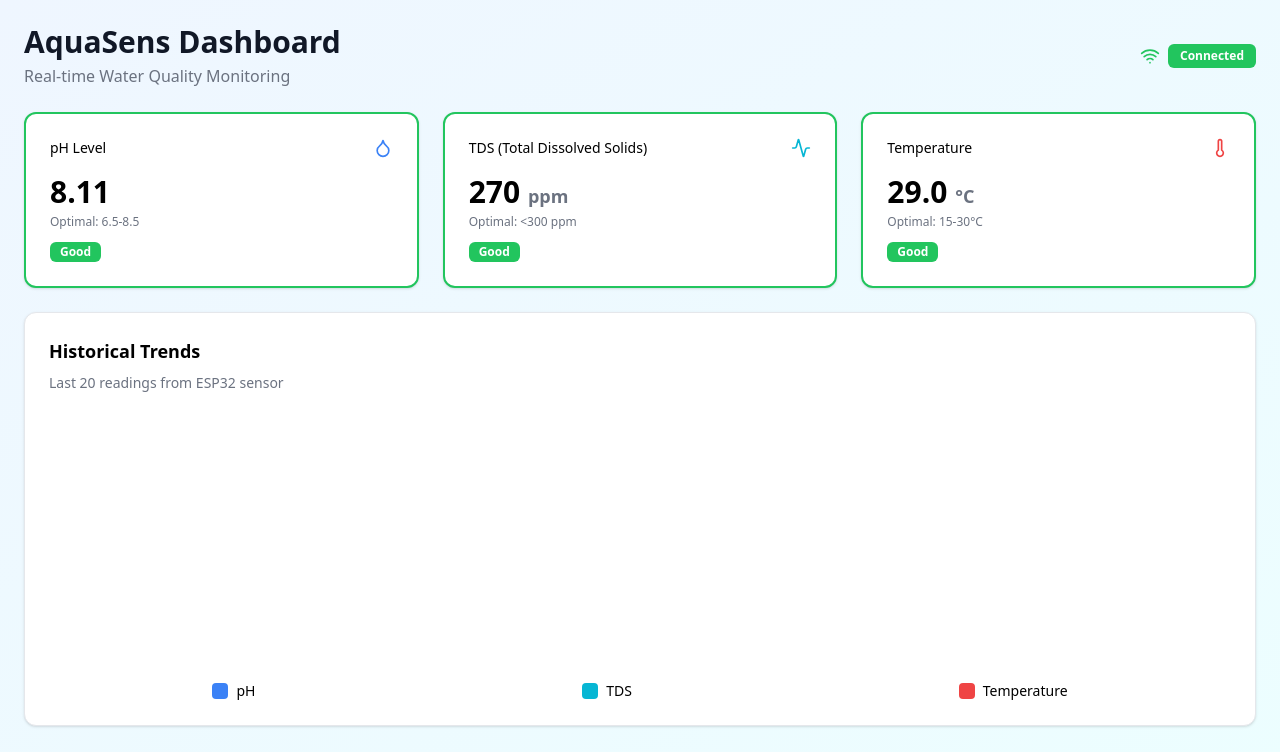
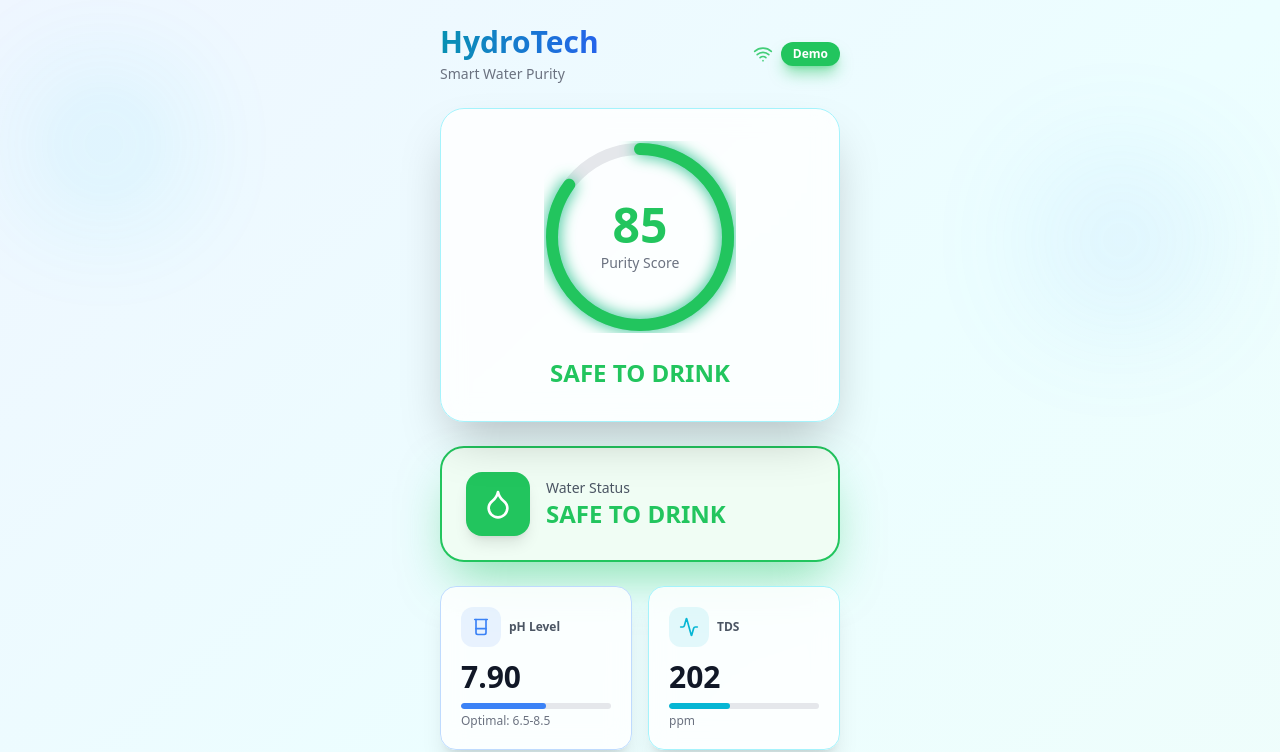
Before and after one commit to 0601sasirl/aquasens, a React (Vite) app: page / in a window 1280 px wide. Shown: the top 752 px of the page. Built offline with nearby package versions, Linux system fonts and the light colour scheme.

Commit message:
feat: upgrade dashboard with purity gauge, turbidity, and animations

```diff
--- a/src/react-app/pages/Dashboard.tsx
+++ b/src/react-app/pages/Dashboard.tsx
@@ -1,204 +1,351 @@
 import { useState, useEffect } from "react";
-import { Droplet, Thermometer, Activity, AlertTriangle, Wifi, WifiOff } from "lucide-react";
+import { Droplet, Thermometer, Activity, AlertTriangle, Wifi, WifiOff, Waves, Beaker } from "lucide-react";
 
 interface SensorData {
   ph: number;
   tds: number;
+  turbidity: number;
   temperature: number;
   timestamp: Date;
+}
+
+interface PurityResult {
+  score: number;
+  status: "safe" | "moderate" | "unsafe";
+  label: string;
 }
 
 export default function Dashboard() {
   const [sensorData, setSensorData] = useState<SensorData>({
     ph: 7.2,
     tds: 150,
+    turbidity: 3.5,
     temperature: 22.5,
     timestamp: new Date(),
   });
 
   const [isConnected, setIsConnected] = useState(false);
+  const [isTesting, setIsTesting] = useState(false);
   const [historicalData, setHistoricalData] = useState<SensorData[]>([]);
+  const [demoMode] = useState(true); // We'll connect this to Settings later
 
   useEffect(() => {
-    const connectToESP32 = async () => {
-      try {
+    if (demoMode) {
+      const connectToDemo = async () => {
         setIsConnected(true);
 
         const interval = setInterval(() => {
           const newData: SensorData = {
             ph: 6.5 + Math.random() * 2,
             tds: 100 + Math.random() * 200,
+            turbidity: 1 + Math.random() * 4,
             temperature: 20 + Math.random() * 10,
             timestamp: new Date(),
           };
 
           setSensorData(newData);
           setHistoricalData(prev => [...prev.slice(-19), newData]);
-        }, 2000);
+        }, 5000); // Update every 5 seconds
 
         return () => clearInterval(interval);
-      } catch (error) {
-        console.error("Failed to connect to ESP32:", error);
-        setIsConnected(false);
-      }
-    };
+      };
 
-    connectToESP32();
-  }, []);
+      connectToDemo();
+    }
+  }, [demoMode]);
 
-  const getStatus = (value: number, min: number, max: number, warnMin: number, warnMax: number) => {
-    if (value >= min && value <= max) return "good";
-    if (value >= warnMin && value <= warnMax) return "warning";
-    return "danger";
+  const calculatePurity = (): PurityResult => {
+    let score = 100;
+
+    // pH penalties
+    if (sensorData.ph < 6.5 || sensorData.ph > 8.5) {
+      score -= 30;
+    } else if (sensorData.ph < 6.0 || sensorData.ph > 9.0) {
+      score -= 50;
+    }
+
+    // TDS penalties
+    if (sensorData.tds > 500) {
+      score -= 40;
+    } else if (sensorData.tds > 300) {
+      score -= 20;
+    }
+
+    // Turbidity penalties
+    if (sensorData.turbidity > 5) {
+      score -= 40;
+    } else if (sensorData.turbidity > 3) {
+      score -= 15;
+    }
+
+    // Temperature penalties
+    if (sensorData.temperature < 15 || sensorData.temperature > 30) {
+      score -= 10;
+    }
+
+    score = Math.max(0, Math.min(100, score));
+
+    let status: "safe" | "moderate" | "unsafe";
+    let label: string;
+
+    if (score >= 80) {
+      status = "safe";
+      label = "SAFE TO DRINK";
+    } else if (score >= 50) {
+      status = "moderate";
+      label = "WASHING ONLY";
+    } else {
+      status = "unsafe";
+      label = "UNSAFE";
+    }
+
+    return { score, status, label };
   };
 
-  const phStatus = getStatus(sensorData.ph, 6.5, 8.5, 6.0, 9.0);
-  const tdsStatus = sensorData.tds <= 300 ? "good" : sensorData.tds <= 500 ? "warning" : "danger";
-  const tempStatus = getStatus(sensorData.temperature, 15, 30, 10, 35);
-
-  const hasWarnings = phStatus !== "good" || tdsStatus !== "good" || tempStatus !== "good";
+  const purity = calculatePurity();
 
   const getStatusColor = (status: string) => {
-    if (status === "good") return "border-green-500 bg-green-50";
-    if (status === "warning") return "border-yellow-500 bg-yellow-50";
-    return "border-red-500 bg-red-50";
+    if (status === "safe") return "text-green-500";
+    if (status === "moderate") return "text-yellow-500";
+    return "text-red-500";
   };
 
-  const getBadgeColor = (status: string) => {
-    if (status === "good") return "bg-green-500 text-white";
-    if (status === "warning") return "bg-yellow-500 text-white";
-    return "bg-red-500 text-white";
+  const getStatusBg = (status: string) => {
+    if (status === "safe") return "bg-green-500";
+    if (status === "moderate") return "bg-yellow-500";
+    return "bg-red-500";
+  };
+
+  const handleStartTest = () => {
+    setIsTesting(true);
+    setTimeout(() => {
+      setIsTesting(false);
+    }, 3000);
   };
 
   return (
-    <div className="min-h-screen bg-gradient-to-br from-blue-50 to-cyan-50 p-6">
-      <div className="max-w-7xl mx-auto space-y-6">
+    <div className="min-h-screen bg-gradient-to-br from-blue-50 via-cyan-50 to-teal-50 dark:from-slate-950 dark:via-blue-950 dark:to-cyan-950 pb-24 overflow-hidden relative">
+      {/* Animated background bubbles */}
+      <div className="absolute inset-0 overflow-hidden opacity-20 pointer-events-none">
+        <div className="absolute top-20 left-10 w-32 h-32 bg-cyan-400 rounded-full blur-3xl animate-pulse"></div>
+        <div className="absolute top-40 right-20 w-40 h-40 bg-blue-400 rounded-full blur-3xl animate-pulse" style={{ animationDelay: '1s' }}></div>
+        <div className="absolute bottom-40 left-20 w-36 h-36 bg-teal-400 rounded-full blur-3xl animate-pulse" style={{ animationDelay: '2s' }}></div>
+        <div className="absolute bottom-20 right-10 w-44 h-44 bg-cyan-300 rounded-full blur-3xl animate-pulse" style={{ animationDelay: '3s' }}></div>
+      </div>
+
+      <div className="relative z-10 p-6 max-w-md mx-auto space-y-6">
         {/* Header */}
         <div className="flex items-center justify-between">
           <div>
-            <h1 className="text-3xl font-bold text-gray-900">AquaSens Dashboard</h1>
-            <p className="text-gray-500 mt-1">Real-time Water Quality Monitoring</p>
+            <h1 className="text-3xl font-bold bg-gradient-to-r from-cyan-600 to-blue-600 dark:from-cyan-400 dark:to-blue-400 bg-clip-text text-transparent">
+              HydroTech
+            </h1>
+            <p className="text-sm text-gray-500 dark:text-gray-400 mt-1">Smart Water Purity</p>
           </div>
           <div className="flex items-center gap-2">
             {isConnected ? (
               <>
-                <Wifi className="w-5 h-5 text-green-500" />
-                <span className="px-3 py-1 bg-green-500 text-white text-xs font-semibold rounded-md">Connected</span>
+                <Wifi className="w-5 h-5 text-green-500 animate-pulse" />
+                <span className="px-3 py-1 bg-green-500 text-white text-xs font-semibold rounded-full shadow-lg shadow-green-500/50">
+                  {demoMode ? "Demo" : "Connected"}
+                </span>
               </>
             ) : (
               <>
                 <WifiOff className="w-5 h-5 text-red-500" />
-                <span className="px-3 py-1 bg-red-500 text-white text-xs font-semibold rounded-md">Disconnected</span>
+                <span className="px-3 py-1 bg-red-500 text-white text-xs font-semibold rounded-full">Disconnected</span>
               </>
             )}
           </div>
         </div>
 
-        {/* Alert */}
-        {hasWarnings && (
-          <div className={`relative w-full rounded-lg border px-4 py-3 ${phStatus === "danger" || tdsStatus === "danger" || tempStatus === "danger" ? "border-red-500 bg-red-50 text-red-900" : "border-yellow-500 bg-yellow-50 text-yellow-900"}`}>
-            <div className="flex items-start gap-3">
-              <AlertTriangle className="h-5 w-5 mt-0.5" />
-              <div>
-                <h5 className="mb-1 font-medium">Water Quality Alert</h5>
-                <div className="text-sm">
-                  {phStatus !== "good" && `pH levels ${phStatus === "danger" ? "critical" : "abnormal"} (${sensorData.ph.toFixed(2)}). `}
-                  {tdsStatus !== "good" && `TDS levels ${tdsStatus === "danger" ? "too high" : "elevated"} (${sensorData.tds.toFixed(0)} ppm). `}
-                  {tempStatus !== "good" && `Temperature ${tempStatus === "danger" ? "out of range" : "unusual"} (${sensorData.temperature.toFixed(1)}°C). `}
+        {/* Circular Purity Gauge */}
+        <div className="relative">
+          <div className="bg-white/80 dark:bg-slate-900/80 backdrop-blur-md rounded-3xl p-8 shadow-2xl border border-cyan-200 dark:border-cyan-800">
+            <div className="flex flex-col items-center">
+              <div className="relative w-48 h-48">
+                {/* Circular progress */}
+                <svg className="transform -rotate-90 w-48 h-48">
+                  <circle
+                    cx="96"
+                    cy="96"
+                    r="88"
+                    stroke="currentColor"
+                    strokeWidth="12"
+                    fill="none"
+                    className="text-gray-200 dark:text-gray-700"
+                  />
+                  <circle
+                    cx="96"
+                    cy="96"
+                    r="88"
+                    stroke="currentColor"
+                    strokeWidth="12"
+                    fill="none"
+                    strokeDasharray={`${2 * Math.PI * 88}`}
+                    strokeDashoffset={`${2 * Math.PI * 88 * (1 - purity.score / 100)}`}
+                    className={`${
+                      purity.status === "safe" ? "text-green-500" :
+                      purity.status === "moderate" ? "text-yellow-500" :
+                      "text-red-500"
+                    } transition-all duration-1000 ease-out drop-shadow-lg`}
+                    strokeLinecap="round"
+                    style={{
+                      filter: `drop-shadow(0 0 8px ${
+                        purity.status === "safe" ? "#10b981" :
+                        purity.status === "moderate" ? "#f59e0b" :
+                        "#ef4444"
+                      })`
+                    }}
+                  />
+                </svg>
+
+                {/* Center text */}
+                <div className="absolute inset-0 flex flex-col items-center justify-center">
+                  <div className={`text-5xl font-bold ${getStatusColor(purity.status)} transition-all duration-500`}>
+                    {Math.round(purity.score)}
+                  </div>
+                  <div className="text-sm text-gray-500 dark:text-gray-400 mt-1">Purity Score</div>
+                </div>
+              </div>
+
+              {/* Status label */}
+              <div className="mt-6 text-center">
+                <div className={`text-2xl font-bold ${getStatusColor(purity.status)} transition-all duration-500`}>
+                  {purity.label}
                 </div>
               </div>
             </div>
           </div>
-        )}
-
-        {/* Sensor Cards */}
-        <div className="grid grid-cols-1 md:grid-cols-3 gap-6">
-          {/* pH Card */}
-          <div className={`rounded-xl border-2 bg-white shadow p-6 ${getStatusColor(phStatus)}`}>
-            <div className="flex items-center justify-between mb-4">
-              <h3 className="text-sm font-medium">pH Level</h3>
-              <Droplet className="h-5 w-5 text-blue-500" />
-            </div>
-            <div className="text-3xl font-bold">{sensorData.ph.toFixed(2)}</div>
-            <p className="text-xs text-gray-500 mt-1">Optimal: 6.5-8.5</p>
-            <span className={`inline-block mt-3 px-2.5 py-0.5 text-xs font-semibold rounded-md ${getBadgeColor(phStatus)}`}>
-              {phStatus === "good" ? "Good" : phStatus === "warning" ? "Warning" : "Critical"}
-            </span>
-          </div>
-
-          {/* TDS Card */}
-          <div className={`rounded-xl border-2 bg-white shadow p-6 ${getStatusColor(tdsStatus)}`}>
-            <div className="flex items-center justify-between mb-4">
-              <h3 className="text-sm font-medium">TDS (Total Dissolved Solids)</h3>
-              <Activity className="h-5 w-5 text-cyan-500" />
-            </div>
-            <div className="text-3xl font-bold">{sensorData.tds.toFixed(0)} <span className="text-lg text-gray-500">ppm</span></div>
-            <p className="text-xs text-gray-500 mt-1">Optimal: &lt;300 ppm</p>
-            <span className={`inline-block mt-3 px-2.5 py-0.5 text-xs font-semibold rounded-md ${getBadgeColor(tdsStatus)}`}>
-              {tdsStatus === "good" ? "Good" : tdsStatus === "warning" ? "Warning" : "Critical"}
-            </span>
-          </div>
-
-          {/* Temperature Card */}
-          <div className={`rounded-xl border-2 bg-white shadow p-6 ${getStatusColor(tempStatus)}`}>
-            <div className="flex items-center justify-between mb-4">
-              <h3 className="text-sm font-medium">Temperature</h3>
-              <Thermometer className="h-5 w-5 text-red-500" />
-            </div>
-            <div className="text-3xl font-bold">{sensorData.temperature.toFixed(1)} <span className="text-lg text-gray-500">°C</span></div>
-            <p className="text-xs text-gray-500 mt-1">Optimal: 15-30°C</p>
-            <span className={`inline-block mt-3 px-2.5 py-0.5 text-xs font-semibold rounded-md ${getBadgeColor(tempStatus)}`}>
-              {tempStatus === "good" ? "Good" : tempStatus === "warning" ? "Warning" : "Critical"}
-            </span>
-          </div>
         </div>
 
-        {/* Historical Chart */}
-        <div className="rounded-xl border bg-white shadow p-6">
-          <h3 className="text-lg font-semibold mb-2">Historical Trends</h3>
-          <p className="text-sm text-gray-500 mb-4">Last 20 readings from ESP32 sensor</p>
-          <div className="h-64 flex items-end justify-around gap-1">
-            {historicalData.length > 0 ? (
-              historicalData.map((data, index) => (
-                <div key={index} className="flex-1 flex flex-col items-center gap-1">
-                  <div
-                    className="w-full bg-blue-500 rounded-t transition-all"
-                    style={{ height: `${(data.ph / 14) * 100}%` }}
-                    title={`pH: ${data.ph.toFixed(2)}`}
-                  />
-                  <div
-                    className="w-full bg-cyan-500 rounded-t transition-all"
-                    style={{ height: `${(data.tds / 1000) * 100}%` }}
-                    title={`TDS: ${data.tds.toFixed(0)}`}
-                  />
-                  <div
-                    className="w-full bg-red-500 rounded-t transition-all"
-                    style={{ height: `${(data.temperature / 50) * 100}%` }}
-                    title={`Temp: ${data.temperature.toFixed(1)}°C`}
-                  />
+        {/* Usability Status Card */}
+        <div className={`rounded-3xl p-6 shadow-2xl border-2 transition-all duration-500 ${
+          purity.status === "safe"
+            ? "bg-green-50 dark:bg-green-900/20 border-green-500 shadow-green-500/50"
+            : purity.status === "moderate"
+            ? "bg-yellow-50 dark:bg-yellow-900/20 border-yellow-500 shadow-yellow-500/50"
+            : "bg-red-50 dark:bg-red-900/20 border-red-500 shadow-red-500/50"
+        } ${isTesting ? "animate-pulse" : ""}`}>
+          <div className="flex items-center justify-between">
+            <div className="flex items-center gap-4">
+              <div className={`w-16 h-16 rounded-2xl ${getStatusBg(purity.status)} flex items-center justify-center shadow-lg`}>
+                <Droplet className="w-8 h-8 text-white" />
+              </div>
+              <div>
+                <div className="text-sm text-gray-600 dark:text-gray-300 font-medium">Water Status</div>
+                <div className={`text-2xl font-bold ${getStatusColor(purity.status)}`}>
+                  {purity.label}
                 </div>
-              ))
-            ) : (
-              <div className="text-gray-400 text-center w-full">Waiting for sensor data...</div>
-            )}
-          </div>
-          <div className="flex justify-around mt-4 text-sm">
-            <div className="flex items-center gap-2">
-              <div className="w-4 h-4 bg-blue-500 rounded"></div>
-              <span>pH</span>
-            </div>
-            <div className="flex items-center gap-2">
-              <div className="w-4 h-4 bg-cyan-500 rounded"></div>
-              <span>TDS</span>
-            </div>
-            <div className="flex items-center gap-2">
-              <div className="w-4 h-4 bg-red-500 rounded"></div>
-              <span>Temperature</span>
+              </div>
             </div>
           </div>
         </div>
 
-        <div className="text-center text-sm text-gray-500">
+        {/* Sensor Grid 2x2 */}
+        <div className="grid grid-cols-2 gap-4">
+          {/* pH Card */}
+          <div className="bg-white/80 dark:bg-slate-900/80 backdrop-blur-md rounded-2xl p-5 shadow-xl border border-blue-200 dark:border-blue-800 hover:shadow-2xl transition-all">
+            <div className="flex items-center gap-2 mb-3">
+              <div className="w-10 h-10 rounded-xl bg-blue-500/10 flex items-center justify-center">
+                <Beaker className="w-5 h-5 text-blue-500" />
+              </div>
+              <div className="text-xs font-semibold text-gray-600 dark:text-gray-300">pH Level</div>
+            </div>
+            <div className="text-3xl font-bold text-gray-900 dark:text-white transition-all duration-500">
+              {sensorData.ph.toFixed(2)}
+            </div>
+            <div className="mt-2 h-1.5 bg-gray-200 dark:bg-gray-700 rounded-full overflow-hidden">
+              <div
+                className="h-full bg-blue-500 rounded-full transition-all duration-500"
+                style={{ width: `${(sensorData.ph / 14) * 100}%` }}
+              />
+            </div>
+            <div className="text-xs text-gray-500 dark:text-gray-400 mt-1">Optimal: 6.5-8.5</div>
+          </div>
+
+          {/* TDS Card */}
+          <div className="bg-white/80 dark:bg-slate-900/80 backdrop-blur-md rounded-2xl p-5 shadow-xl border border-cyan-200 dark:border-cyan-800 hover:shadow-2xl transition-all">
+            <div className="flex items-center gap-2 mb-3">
+              <div className="w-10 h-10 rounded-xl bg-cyan-500/10 flex items-center justify-center">
+                <Activity className="w-5 h-5 text-cyan-500" />
+              </div>
+              <div className="text-xs font-semibold text-gray-600 dark:text-gray-300">TDS</div>
+            </div>
+            <div className="text-3xl font-bold text-gray-900 dark:text-white transition-all duration-500">
+              {Math.round(sensorData.tds)}
+            </div>
+            <div className="mt-2 h-1.5 bg-gray-200 dark:bg-gray-700 rounded-full overflow-hidden">
+              <div
+                className="h-full bg-cyan-500 rounded-full transition-all duration-500"
+                style={{ width: `${Math.min((sensorData.tds / 500) * 100, 100)}%` }}
+              />
+            </div>
+            <div className="text-xs text-gray-500 dark:text-gray-400 mt-1">ppm</div>
+          </div>
+
+          {/* Turbidity Card */}
+          <div className="bg-white/80 dark:bg-slate-900/80 backdrop-blur-md rounded-2xl p-5 shadow-xl border border-teal-200 dark:border-teal-800 hover:shadow-2xl transition-all">
+            <div className="flex items-center gap-2 mb-3">
+              <div className="w-10 h-10 rounded-xl bg-teal-500/10 flex items-center justify-center">
+                <Waves className="w-5 h-5 text-teal-500" />
+              </div>
+              <div className="text-xs font-semibold text-gray-600 dark:text-gray-300">Turbidity</div>
+            </div>
+            <div className="text-3xl font-bold text-gray-900 dark:text-white transition-all duration-500">
+              {sensorData.turbidity.toFixed(1)}
+            </div>
+            <div className="mt-2 h-1.5 bg-gray-200 dark:bg-gray-700 rounded-full overflow-hidden">
+              <div
+                className="h-full bg-teal-500 rounded-full transition-all duration-500"
+                style={{ width: `${Math.min((sensorData.turbidity / 10) * 100, 100)}%` }}
+              />
+            </div>
+            <div className="text-xs text-gray-500 dark:text-gray-400 mt-1">NTU</div>
+          </div>
+
+          {/* Temperature Card */}
+          <div className="bg-white/80 dark:bg-slate-900/80 backdrop-blur-md rounded-2xl p-5 shadow-xl border border-orange-200 dark:border-orange-800 hover:shadow-2xl transition-all">
+            <div className="flex items-center gap-2 mb-3">
+              <div className="w-10 h-10 rounded-xl bg-orange-500/10 flex items-center justify-center">
+                <Thermometer className="w-5 h-5 text-orange-500" />
+              </div>
+              <div className="text-xs font-semibold text-gray-600 dark:text-gray-300">Temperature</div>
+            </div>
+            <div className="text-3xl font-bold text-gray-900 dark:text-white transition-all duration-500">
+              {sensorData.temperature.toFixed(1)}
+            </div>
+            <div className="mt-2 h-1.5 bg-gray-200 dark:bg-gray-700 rounded-full overflow-hidden">
+              <div
+                className="h-full bg-orange-500 rounded-full transition-all duration-500"
+                style={{ width: `${(sensorData.temperature / 50) * 100}%` }}
+              />
+            </div>
+            <div className="text-xs text-gray-500 dark:text-gray-400 mt-1">°C</div>
+          </div>
+        </div>
+
+        {/* Start Test Button */}
+        <button
+          onClick={handleStartTest}
+          disabled={isTesting}
+          className={`w-full py-4 rounded-2xl font-bold text-lg text-white shadow-2xl transition-all duration-300 ${
+            isTesting
+              ? "bg-gradient-to-r from-cyan-400 to-blue-400 animate-pulse shadow-cyan-500/50"
+              : "bg-gradient-to-r from-cyan-500 to-blue-500 hover:from-cyan-600 hover:to-blue-600 active:scale-95 shadow-blue-500/50"
+          }`}
+        >
+          {isTesting ? (
+            <div className="flex items-center justify-center gap-2">
+              <div className="w-5 h-5 border-2 border-white border-t-transparent rounded-full animate-spin"></div>
+              Testing Water...
+            </div>
+          ) : (
+            "Start Water Test"
+          )}
+        </button>
+
+        <div className="text-center text-sm text-gray-500 dark:text-gray-400">
           Last updated: {sensorData.timestamp.toLocaleTimeString()}
         </div>
       </div>
```
